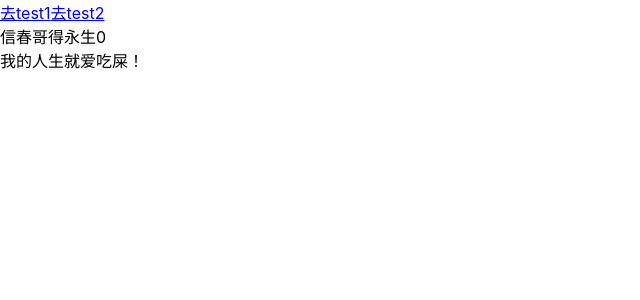
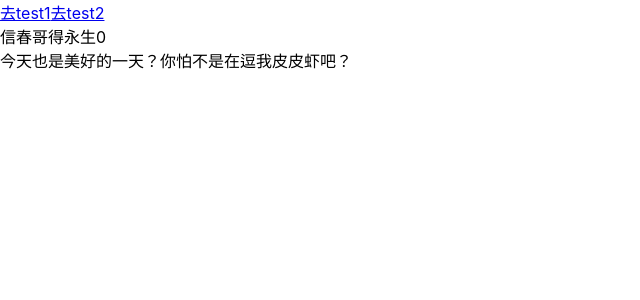
Before and after one commit to andade1996/andade, a React (Create React App) app: page /test2 in a window 1280 px wide. Shown: the top 300 px of the page, without its empty margins (0-640 px from the left). Built offline with nearby package versions, Linux system fonts and the light colour scheme.

Commit message:
React-redux的练习，更新路由。

```diff
--- a/src/App.js
+++ b/src/App.js
@@ -16,17 +16,10 @@ class App extends Component{
     }
 
     componentDidMount() {
-        console.log(this.props)
+
     }
 
-    handelClick=()=>{
-       const {add} =  this.props
-        let action = {
-            type:'',
-            value:'吃的卤肉饭'
-        }
-        add(action)
-    }
+
     render() {
         const {add,number} = this.props
         return (
--- a/src/pages/Test2.js
+++ /dev/null
@@ -1,18 +0,0 @@
-import React,{Component} from 'react';
-
-class Test2 extends Component{
-    constructor() {
-        super(...arguments);
-    }
-   test = (data)=>{
-         console.log(this.props,'屎好吃吗？')
-   }
-    render() {
-        return (
-            <div onClick={()=>{this.test(123)}}>我的人生就爱吃屎！</div>
-        )
-    }
-
-}
-
-export default Test2
--- a/src/pages/test1.js
+++ /dev/null
@@ -1,19 +0,0 @@
-import React,{Component} from 'react';
-
-class Test1 extends Component{
-    constructor() {
-        super(...arguments);
-    }
-    componentDidMount() {
-        console.log(this.props.match.params,'让我看看')
-    }
-
-    render() {
-        return (
-            <div>人生就是充满了奇遇</div>
-        )
-    }
-
-}
-
-export default Test1
--- /dev/null
+++ b/src/pages/test1/index.js
@@ -0,0 +1,16 @@
+import React, {Component} from 'react';
+
+export default class index extends Component {
+    constructor(props) {
+        super(props);
+        this.state = {};
+    }
+
+    render() {
+        return (
+            <div>
+                今天也是美好的一天
+            </div>
+        )
+    }
+}
--- /dev/null
+++ b/src/pages/test2/index.js
@@ -0,0 +1,16 @@
+import React, {Component} from 'react';
+
+export default class index extends Component {
+    constructor(props) {
+        super(props);
+        this.state = {};
+    }
+
+    render() {
+        return (
+            <div>
+                今天也是美好的一天？你怕不是在逗我皮皮虾吧？
+            </div>
+        )
+    }
+}
```
